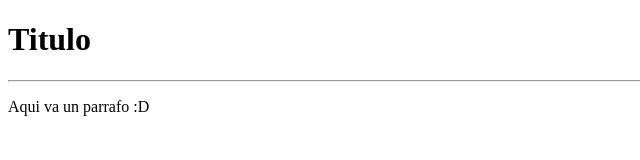
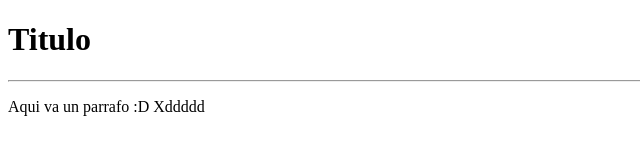
Before and after one commit to Okootsu/Web, a plain HTML site: page index.html in a window 1280 px wide. Shown: the full height of the page, 0-640 px from the left. Drawn offline with Linux system fonts and the light colour scheme.

Commit message:
Update index.html

```diff
--- a/index.html
+++ b/index.html
@@ -7,7 +7,7 @@
 
 	<h1>Titulo</h1>
 	<hr>
-	<p>Aqui va un parrafo :D</p>
+	<p>Aqui va un parrafo :D Xddddd</p>
 
 </body>
 </html>
```
